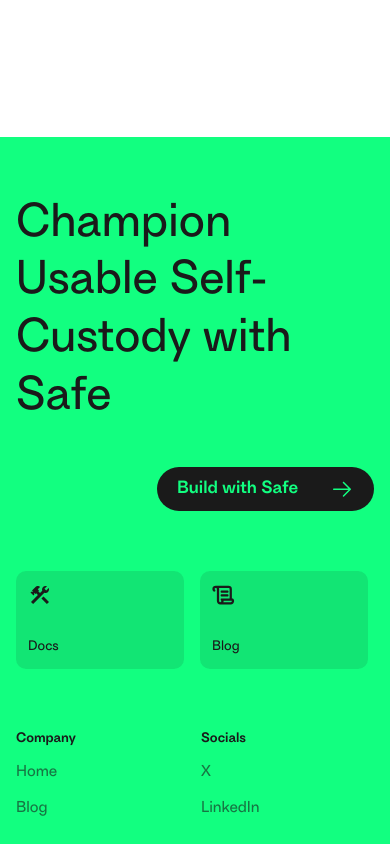
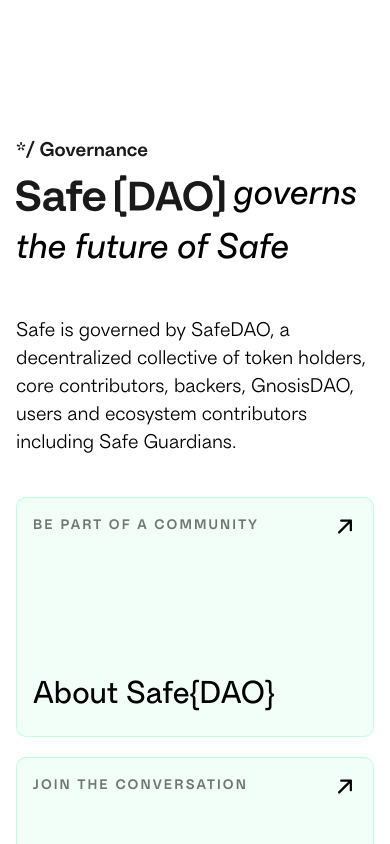
Before and after one commit to safe-fndn/foundation-homepage, a Next.js app: page /token in a window 390 px wide. Shown: the part 6080-6924 px from the top of the page. Built offline with nearby package versions, Linux system fonts and the light colour scheme; no server answers.

Commit message:
feat: Add Governance component and new SVG assets for token representation

```diff
--- a/src/app/token/page.tsx
+++ b/src/app/token/page.tsx
@@ -1,4 +1,5 @@
 import BackedBy from "@/components/token/BackedBy";
+import Governance from "@/components/token/Governance";
 import HeroSection from "@/components/token/HeroSection";
 import SafeHolders from "@/components/token/SafeHolders";
 import SafeInMedia from "@/components/token/SafeInMedia";
@@ -24,6 +25,9 @@
       <div className="pb-[160px]">
         <SafeInMedia />
       </div>
+      <div className="pb-[160px]">
+        <Governance />
+      </div>
     </div>
   );
 }
--- /dev/null
+++ b/src/components/token/Governance.tsx
@@ -0,0 +1,76 @@
+import React from "react";
+import SectionTag from "../ui/SectionTag";
+import Image from "next/image";
+
+const content = [
+  {
+    title: "About Safe{DAO}",
+    desc: "Be part of a community",
+    link: "",
+  },
+  {
+    title: "Latest Proposals",
+    desc: "JOIN THE CONVERSATION",
+    link: "",
+  },
+  {
+    title: "Governance Hub",
+    desc: "LEARN MORE",
+    link: "",
+  },
+];
+
+export default function Governance() {
+  return (
+    <div className="px-[16px] max-w-[1200px] mx-auto">
+      <SectionTag text="Governance" />
+      <div className="flex gap-[40px] flex-col lg:flex-row pt-1 md:pt-4 pb-[40px] lg:pb-[80px]">
+        <div className="text-[36px] italic md:not-italic md:text-[64px] max-w-[570px]">
+          <Image
+            src="/images/token/safe.svg"
+            alt="safe"
+            width={128}
+            height={44}
+            className="inline-block w-[90px] h-[38px] md:w-[128px] md:h-[44px]"
+          />
+          &nbsp;
+          <Image
+            src="/images/token/dao.svg"
+            alt="dao"
+            width={158}
+            height={60}
+            className="inline-block w-[110px] h-[44px] md:w-[158px] md:h-[60px]"
+          />{" "}
+          governs the future of Safe
+        </div>
+        <div className="max-w-[570px] text-xl font-light leading-[28px]">
+          Safe is governed by SafeDAO, a decentralized collective of token
+          holders, core contributors, backers, GnosisDAO, users and ecosystem
+          contributors including Safe Guardians.
+        </div>
+      </div>
+      <div className="grid grid-cols-1 md:grid-cols-3 gap-5">
+        {content.map((item) => (
+          <div
+            key={item.title}
+            className="bg-[#12ff800f] cursor-pointer border h-[240px] flex flex-col relative justify-between border-[#12ff8038] rounded-[10px] p-4 md:p-8"
+          >
+            <div className="uppercase font-medium text-[#1A1A1A]/[0.6] text-sm leading-[24px] tracking-[2.1px]">
+              {item.desc}
+            </div>
+            <div className="text-[32px]">{item.title}</div>
+            <div className="absolute right-4 top-4 md:top-8">
+              <Image
+                src="/images/common/arrow-right-bold.svg"
+                alt="arrow right"
+                width={24}
+                height={24}
+                className="-rotate-45"
+              />
+            </div>
+          </div>
+        ))}
+      </div>
+    </div>
+  );
+}
```
Also changed, not shown: public/images/token/dao.svg (added), public/images/token/safe.svg (added).
